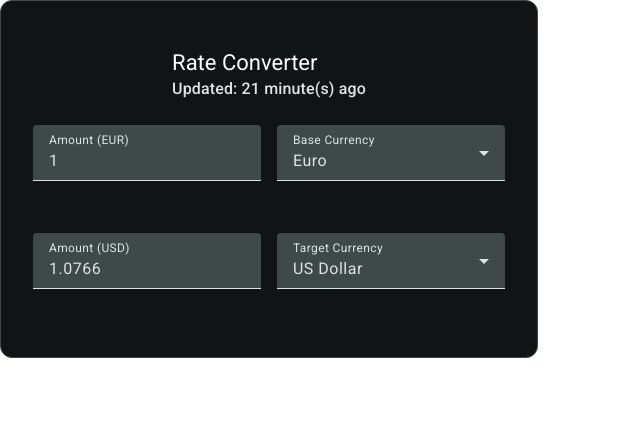
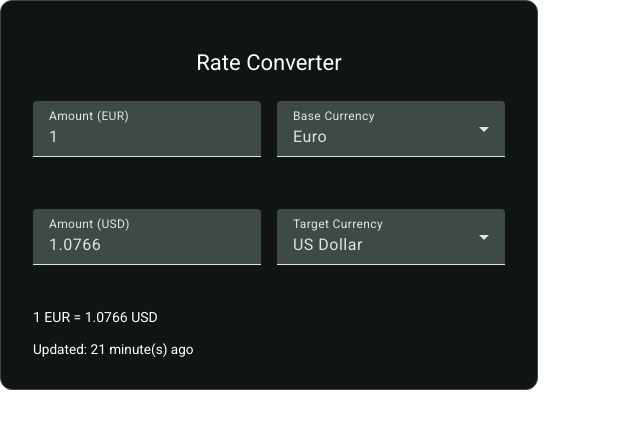
Before and after one commit to mojitz/currency-converter, an Angular app: page / in a window 1280 px wide. Shown: the top 428 px of the page, without its empty margins (0-640 px from the left). Built offline with nearby package versions, Linux system fonts and the light colour scheme.

Commit message:
feat: theming initial implementation

```diff
--- a/src/app/app.component.html
+++ b/src/app/app.component.html
@@ -1 +1 @@
-<app-currency-converter [currenciesMetaData]="currencyData"></app-currency-converter>
+<app-currency-converter [currenciesMetaData]="currencyData" [theme]="customTheme"></app-currency-converter>
--- a/src/app/app.component.ts
+++ b/src/app/app.component.ts
@@ -43,8 +43,39 @@ export class AppComponent {
         target: { key: 'CAD', label: 'Canadian Dollar' },
         baseToTargetRate: 1.7162,
       },
-    ],
+      {
+        base: { key: 'USD', label: 'US Dollar' },
+        target: { key: 'EUR', label: 'Euro' },
+        baseToTargetRate: 0.9289
+      },
+      {
+        base: { key: 'CHF', label: 'Swiss Franc' },
+        target: { key: 'EUR', label: 'Euro' },
+        baseToTargetRate: 1.0236
+      },
+      {
+        base: { key: 'GBP', label: 'British Pound' },
+        target: { key: 'EUR', label: 'Euro' },
+        baseToTargetRate: 1.1651
+      },
+      {
+        base: { key: 'JPY', label: 'Japanese Yen' },
+        target: { key: 'USD', label: 'US Dollar' },
+        baseToTargetRate: 0.00647
+      },
+      {
+        base: { key: 'USD', label: 'US Dollar' },
+        target: { key: 'CHF', label: 'Swiss Franc' },
+        baseToTargetRate: 0.9073
+      },
+      {
+        base: { key: 'CAD', label: 'Canadian Dollar' },
+        target: { key: 'GBP', label: 'British Pound' },
+        baseToTargetRate: 0.5827
+      }
+    ]
   };
+  customTheme = { primary: '#0d47a1', secondary: '#ff6f00', background: '#fefefe' }
   private getRandomDate() {
     const now = new Date();
     const twoHoursAgo = new Date(now.getTime() - 2 * 60 * 60 * 1000);
--- a/src/app/currency-converter/currency-converter.component.html
+++ b/src/app/currency-converter/currency-converter.component.html
@@ -1,7 +1,6 @@
 <mat-card appearance="outlined" class="converter-card">
   <mat-card-header>
     <mat-card-title>Rate Converter</mat-card-title>
-    <mat-card-subtitle>Updated: {{ relativeUpdateTime() }}</mat-card-subtitle>
   </mat-card-header>
 
   <mat-card-content>
@@ -15,7 +14,7 @@
           <mat-label>Base Currency</mat-label>
           <mat-select formControlName="base">
             @for (c of filteredBaseCurrencies; track c.key) {
-              <mat-option [value]="c.key">{{ c.label }}</mat-option>
+              <mat-option [value]="c.key" >{{ c.label }}</mat-option>
             }
           </mat-select>
         </mat-form-field>
@@ -29,11 +28,17 @@
           <mat-label>Target Currency</mat-label>
           <mat-select formControlName="target">
             @for (c of filteredTargetCurrencies; track c.key) {
-              <mat-option [value]="c.key">{{ c.label }}</mat-option>
+              <mat-option [value]="c.key" >{{ c.label }}</mat-option>
             }
           </mat-select>
         </mat-form-field>
+        <div class="rate-summary">
+          1 {{ form.value.base }} = {{ getRate(form.value.base, form.value.target) }} {{ form.value.target }}
+        </div>
       </div>
     </form>
   </mat-card-content>
+  <mat-card-footer>
+    <div>Updated: {{ relativeUpdateTime() }}</div>
+  </mat-card-footer>
 </mat-card>
--- a/src/app/currency-converter/currency-converter.component.scss
+++ b/src/app/currency-converter/currency-converter.component.scss
@@ -1,3 +1,8 @@
+:host {
+  --primary: #6200ea;
+  --secondary: #03dac6;
+  --background: #ffffff;
+}
 
 .converter-card {
   display: flex;
@@ -6,7 +11,6 @@
   padding: 2rem;
   width: fit-content;
   max-width: 100%;
-
   mat-card-header {
     margin-bottom: 1.5rem;
   }
@@ -22,6 +26,15 @@
   flex-direction: column;
   gap: 2rem;
 }
+mat-card-footer {
+  align-self: flex-start;
+  font-size: 0.85rem;
+  margin-top: 1rem;
+}
+.rate-summary {
+  font-size: 0.875rem;
+  margin-top: 0.5rem;
+}
 
 .form-row {
   display: grid;
--- a/src/app/currency-converter/currency-converter.component.ts
+++ b/src/app/currency-converter/currency-converter.component.ts
@@ -1,4 +1,4 @@
-import {Component, inject, signal, computed, input, effect} from '@angular/core';
+import {Component, inject, signal, computed, input, effect,HostBinding} from '@angular/core';
 import {CommonModule} from '@angular/common';
 import {ReactiveFormsModule, NonNullableFormBuilder} from '@angular/forms';
 import {MatFormFieldModule} from '@angular/material/form-field';
@@ -18,6 +18,12 @@ export interface CurrencyRate {
   rates: CurrencyRateEntry[];
   updatedAt: string | Date | undefined;
 }
+export interface themeColors {
+  primary?: string;
+  secondary?: string;
+  background?: string;
+  surface?: string;
+}
 
 @Component({
   selector: 'app-currency-converter',
@@ -33,6 +39,7 @@ export interface CurrencyRate {
 })
 export class CurrencyConverterComponent {
   currenciesMetaData = input<CurrencyRate>();
+  theme = input<themeColors>();
   rates = computed(() => this.currenciesMetaData()?.rates);
   uniqueCurrencies = computed(() => {
     const map = new Map<string, string>();
@@ -132,7 +139,7 @@ export class CurrencyConverterComponent {
   private hasRate(base: string | undefined, target: string | undefined): boolean {
     return this.rates()?.some(r => r.base.key === base && r.target.key === target) ?? false;
   }
-  private getRate(base: string, target: string): number | undefined {
+  protected getRate(base: string |undefined, target: string|undefined): number | undefined {
     return (
       this.rates()?.find(
         (r) => r.base.key === base && r.target.key === target
```
